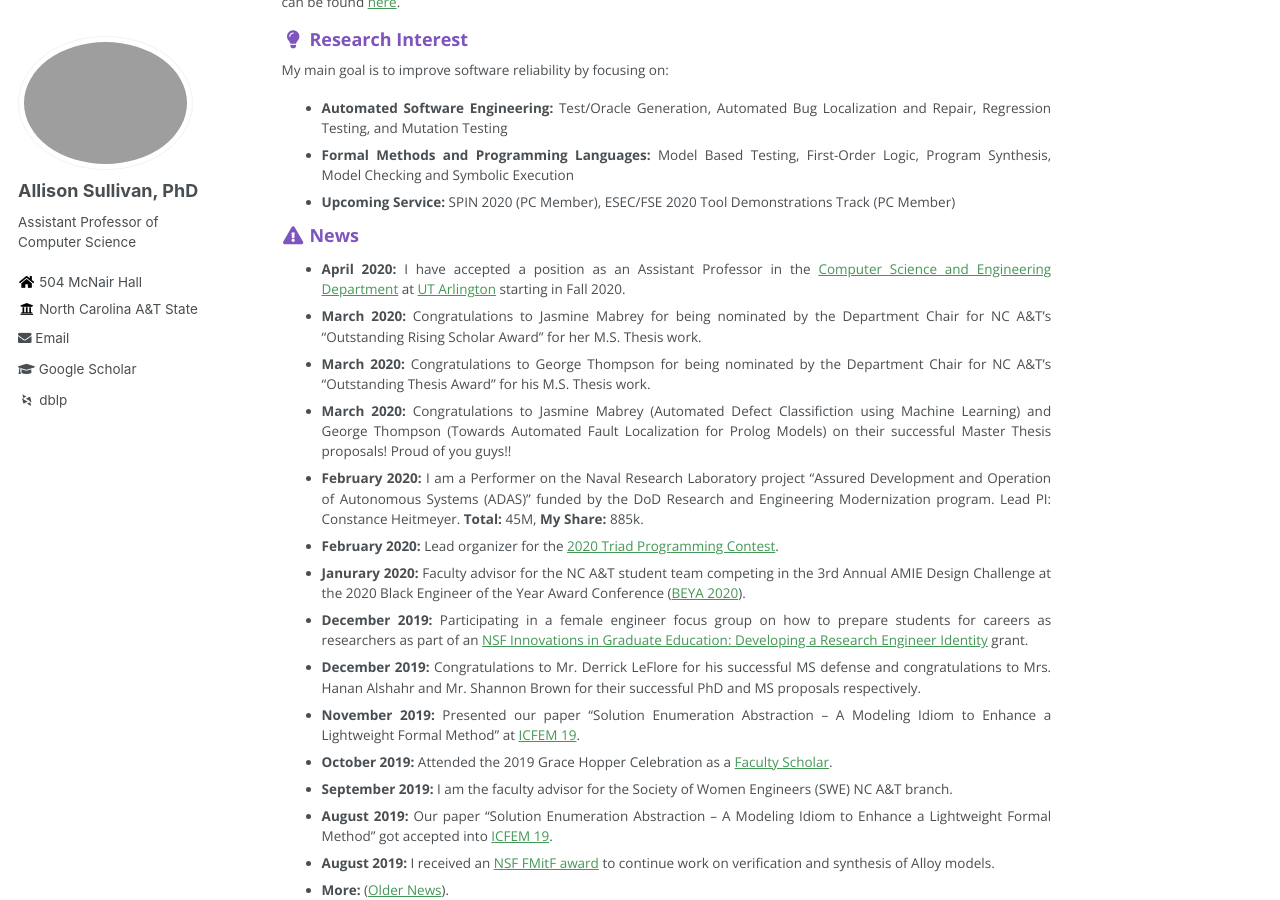
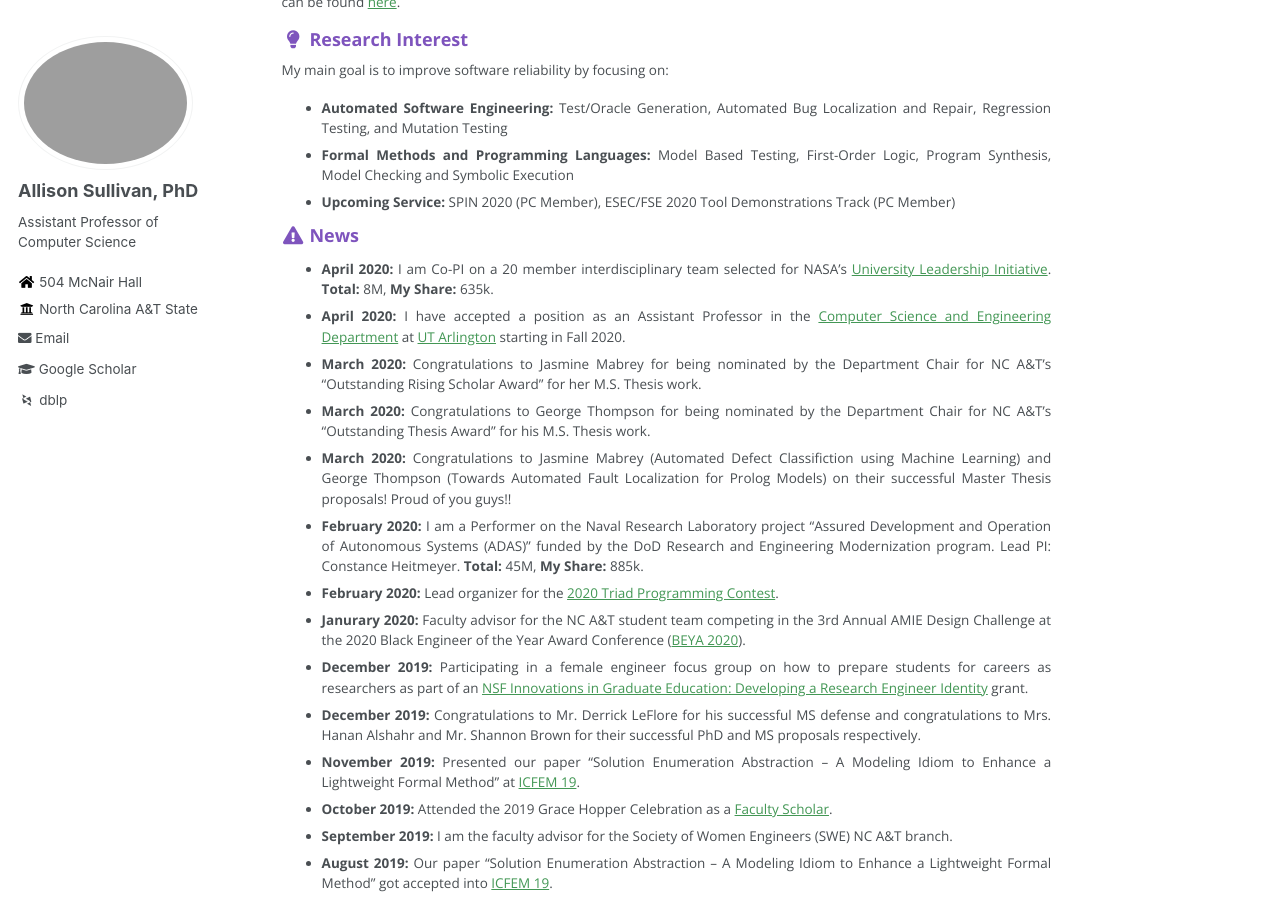
Before and after one commit to Allisonius/allisonius.github.io, a Jekyll site: the page built from _pages/about.md, in a window 1280 px wide and 900 px high, scrolled down 339 px. Built offline with Jekyll 4.4.1, drawn with Linux system fonts in a browser that asks for light colours; some web fonts are replaced.

Commit message:
Update about.md

```diff
--- a/_pages/about.md
+++ b/_pages/about.md
@@ -24,6 +24,7 @@ Checking and Symbolic Execution
  * **Upcoming Service:** SPIN 2020 (PC Member), ESEC/FSE 2020 Tool Demonstrations Track (PC Member)
 
 ### <i class="fa fa-fw fa-exclamation-triangle" aria-hidden="true"></i> News
+* **April 2020:** I am Co-PI on a 20 member interdisciplinary team selected for NASA's [University Leadership Initiative](https://www.nasa.gov/press-release/nasa-looks-to-university-teams-to-advance-aviation-technology). **Total:** 8M, **My Share:** 635k.
 * **April 2020:** I have accepted a position as an Assistant Professor in the [Computer Science and Engineering Department](https://cse.uta.edu/) at [UT Arlington](https://www.uta.edu/) starting in Fall 2020.
 * **March 2020:** Congratulations to Jasmine Mabrey for being nominated by the Department Chair for NC A&T's "Outstanding Rising Scholar Award" for her M.S. Thesis work.
 * **March 2020:** Congratulations to George Thompson for being nominated by the Department Chair for NC A&T's "Outstanding Thesis Award" for his M.S. Thesis work.
```
